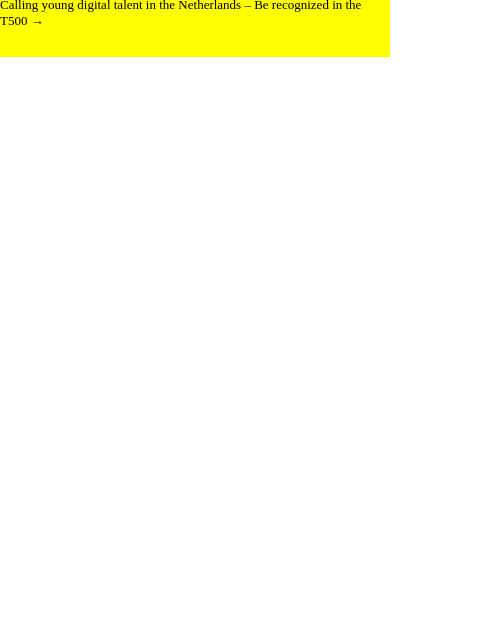
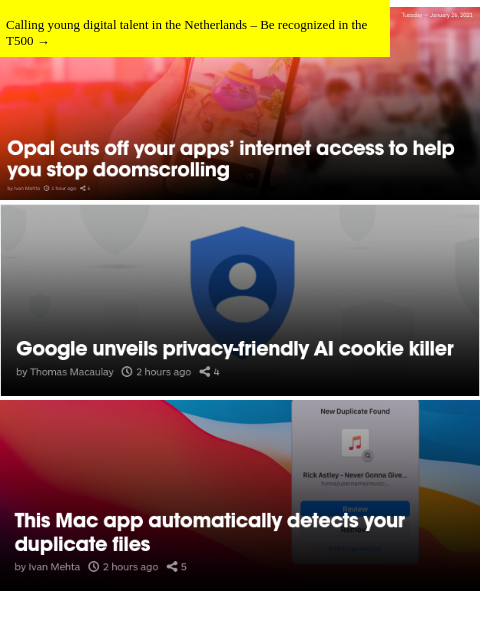
Before and after one commit to Aduda-Boaz/the-next-web-clone, a website: page index.html in a window 390 px wide. Shown: the part 53-682 px from the top of the page, 480 px wide, since content can reach past the window. Drawn offline with Linux system fonts and the light colour scheme.

Commit message:
Add the main news section for the mobile view

```diff
--- a/index.html
+++ b/index.html
@@ -45,5 +45,16 @@
       <a href="#">Calling young digital talent in the Netherlands – Be recognized in the T500 →	</a>
     </div>
   </header>
+
+  <div class="headlines">
+    <div class="news_headline">
+      <img src="images/hg1.png" alt="">
+    </div>
+    <div class="news_headline2">
+      <img src="images/hg2.png" alt="">
+      <img src="images/hg3.png" alt="">
+    </div>
+  </div>
+
 </body>
 </html>
--- a/main.css
+++ b/main.css
@@ -7,6 +7,9 @@
 .top_nav {
   width: 100%;
   height: 48px;
+  position: fixed;
+  top: 0;
+  z-index: 2;
 }
 
 .mobile_nav {
@@ -22,6 +25,7 @@
 .top_navigation {
   display: flex;
   align-items: center;
+  background-color: white;
 }
 
 .tnw_logo img {
@@ -52,7 +56,11 @@
 }
 
 .yellow_banner {
-  height: 60px;
+  padding-left: 6px;
+  padding-right: 6px;
+  padding-top: 20px;
+  padding-bottom: 10px;
+  height: 30px;
   background-color: yellow;
   font-size: 13px;
 }
--- a/mobile.css
+++ b/mobile.css
@@ -2,11 +2,22 @@
   .left_nav,
   .right_nav {
     display: none;
+  }
+  .headlines {
+    width: 100%;
+    height: 30px;
+    margin-top: 60px;
+  }
+  .news_headline img,
+  .news_headline2 img {
+    width: 480px;
+    height: auto;
   }
 }
 
 @media only screen and (min-width: 481px) {
   .top_nav {
     display: flex;
+    flex-wrap: wrap;
   }
 }
```
